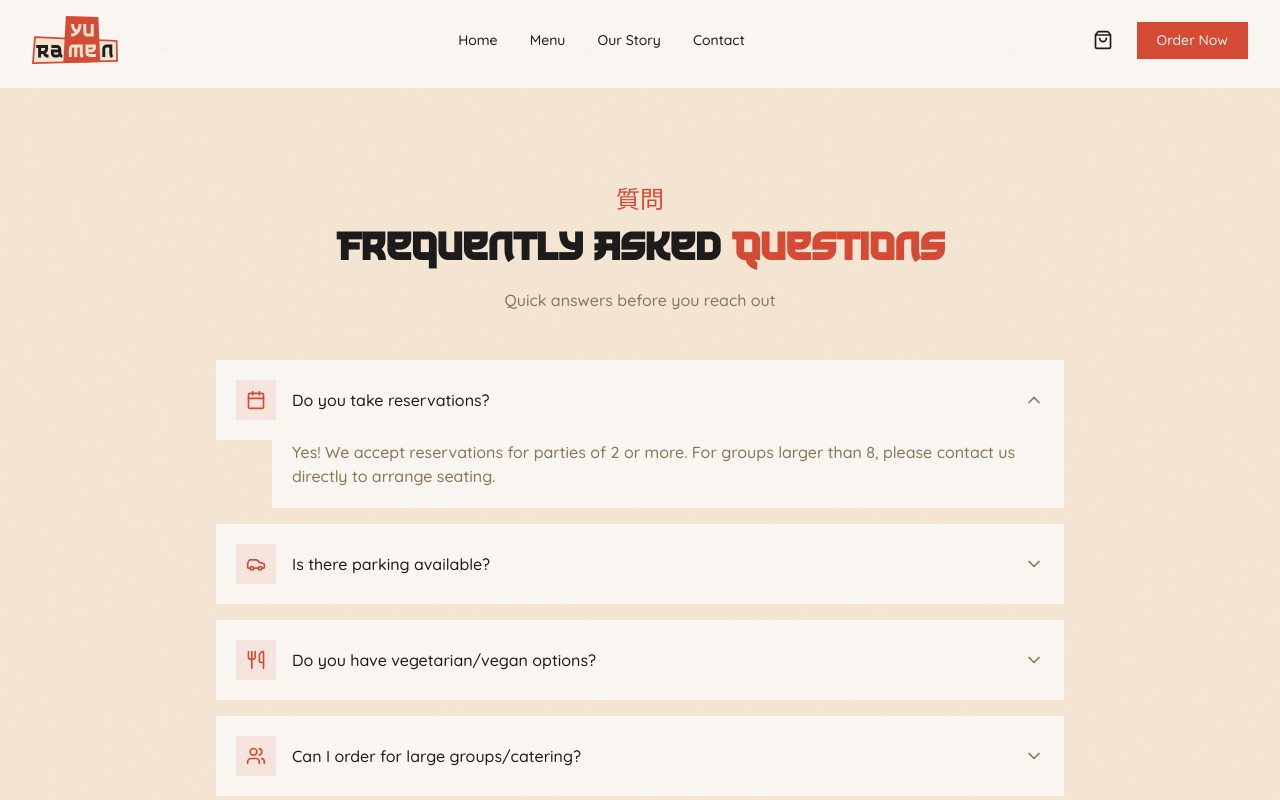
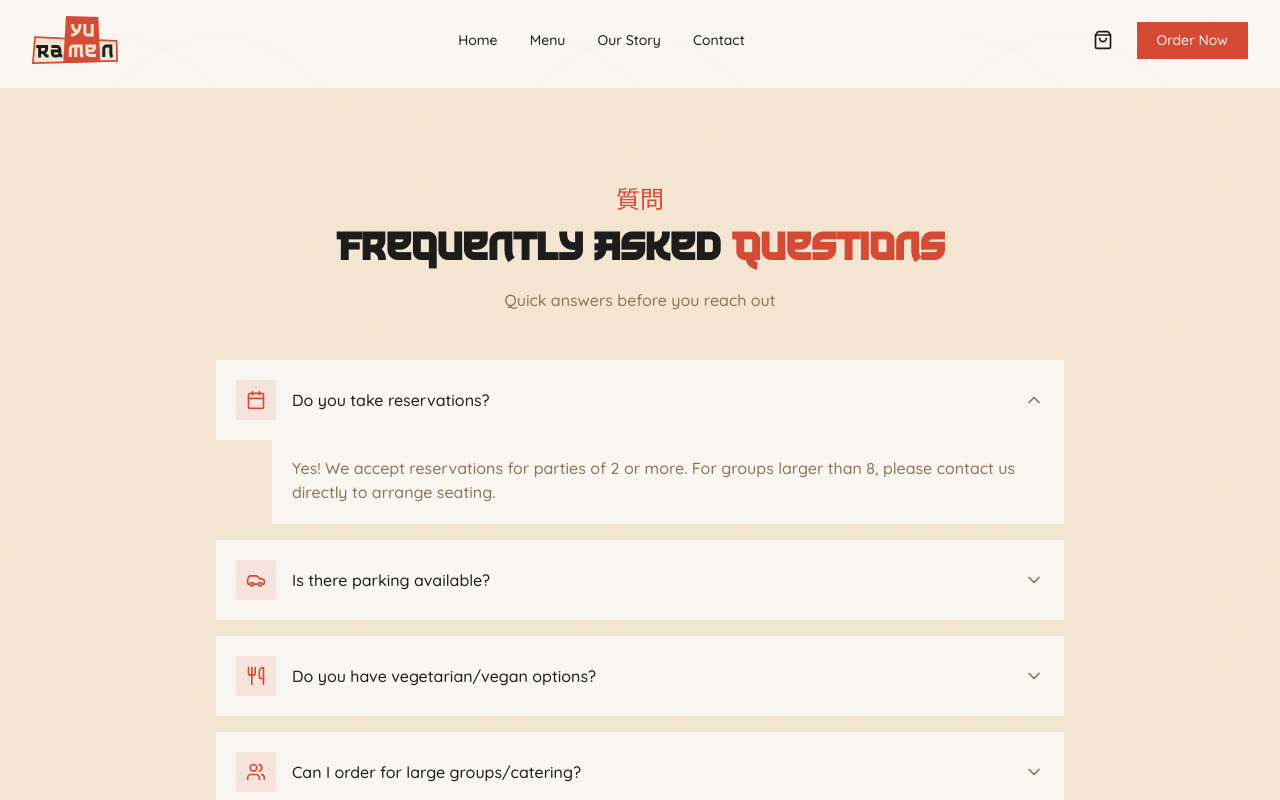
Before and after one commit to bloker0000/Yume, a Next.js app: page /contact in a window 1280 px wide. Both pictures are taken after a click on the button "Do you take reservations?". Shown: the part 2257-3057 px from the top of the page. Built offline with nearby package versions, Linux system fonts and the light colour scheme; a web font is replaced by a local one.

Commit message:
Fix: Add proper top padding to all dropdown content areas

```diff
--- a/src/app/careers/page.tsx
+++ b/src/app/careers/page.tsx
@@ -161,7 +161,7 @@ export default function CareersPage() {
                 <AnimatePresence>
                   {expandedJob === job.id && (
                     <motion.div initial={{ height: 0, opacity: 0 }} animate={{ height: "auto", opacity: 1 }} exit={{ height: 0, opacity: 0 }} transition={{ duration: 0.3 }} className="overflow-hidden">
-                      <div className="p-6 pt-0 border-t border-[var(--yume-cream)]">
+                      <div className="p-6 pt-6 border-t border-[var(--yume-cream)]">
                         <p className="text-[var(--yume-ink)] mb-6 font-body">{job.description}</p>
                         <h4 className="text-sm font-bold text-[var(--yume-charcoal)] mb-3 font-header">Requirements:</h4>
                         <ul className="space-y-2 mb-6">
--- a/src/app/contact/page.tsx
+++ b/src/app/contact/page.tsx
@@ -860,7 +860,7 @@ export default function ContactPage() {
                       transition={{ duration: 0.3 }}
                       className="overflow-hidden"
                     >
-                      <div className="bg-[var(--yume-warm-white)] px-5 pb-5 pt-0 ml-14">
+                      <div className="bg-[var(--yume-warm-white)] px-5 pb-5 pt-4 ml-14">
                         <p className="text-[var(--yume-miso)] font-body">
                           {item.answer}
                         </p>
--- a/src/app/faq/page.tsx
+++ b/src/app/faq/page.tsx
@@ -115,7 +115,7 @@ export default function FAQPage() {
                   <AnimatePresence>
                     {isOpen && (
                       <motion.div initial={{ height: 0, opacity: 0 }} animate={{ height: "auto", opacity: 1 }} exit={{ height: 0, opacity: 0 }} transition={{ duration: 0.3 }} className="overflow-hidden">
-                        <div className="px-6 pb-6 pl-16">
+                        <div className="px-6 pb-6 pt-4 pl-16">
                           <p className="text-[var(--yume-ink)] font-body">{item.a}</p>
                         </div>
                       </motion.div>
```
